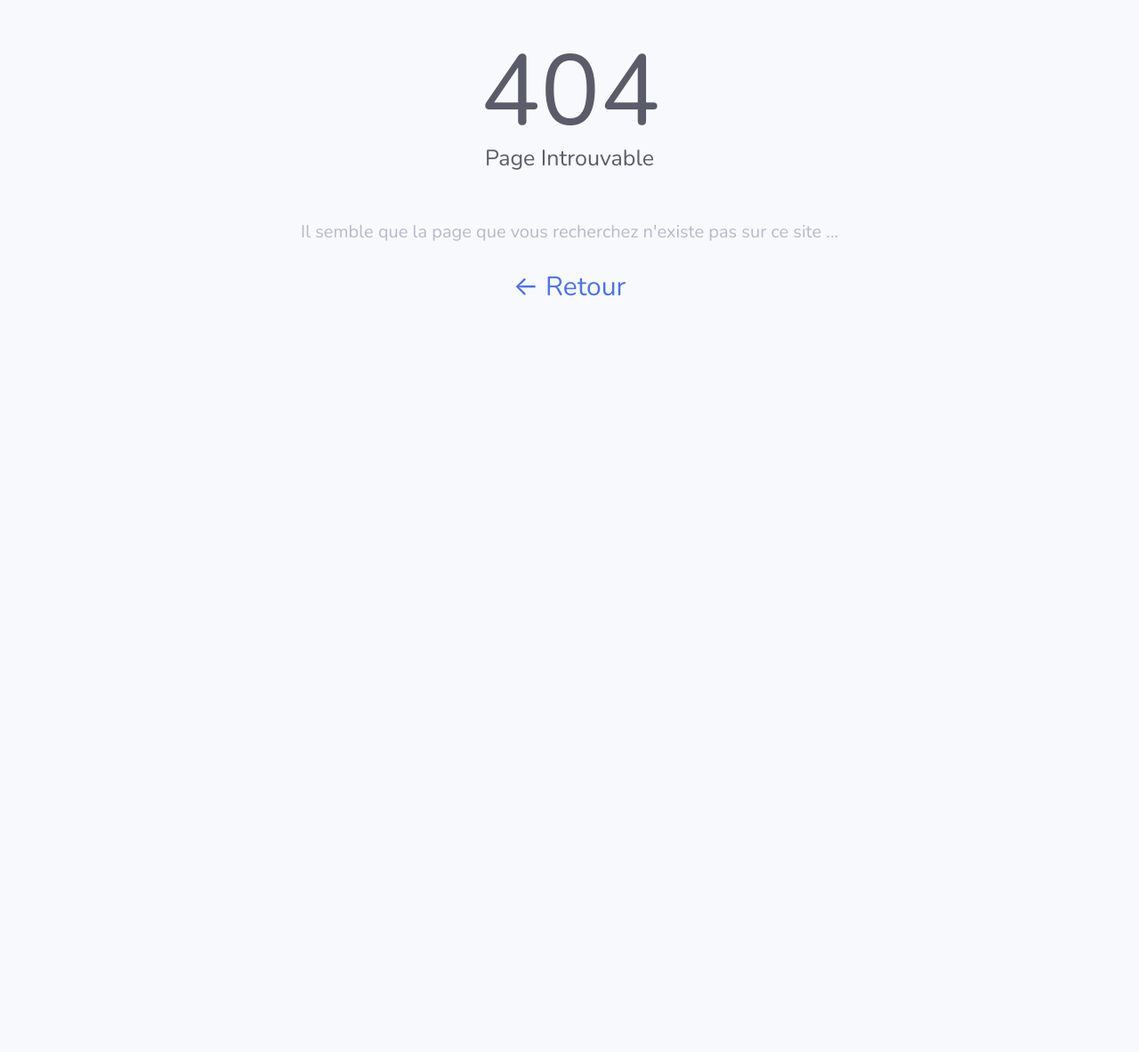
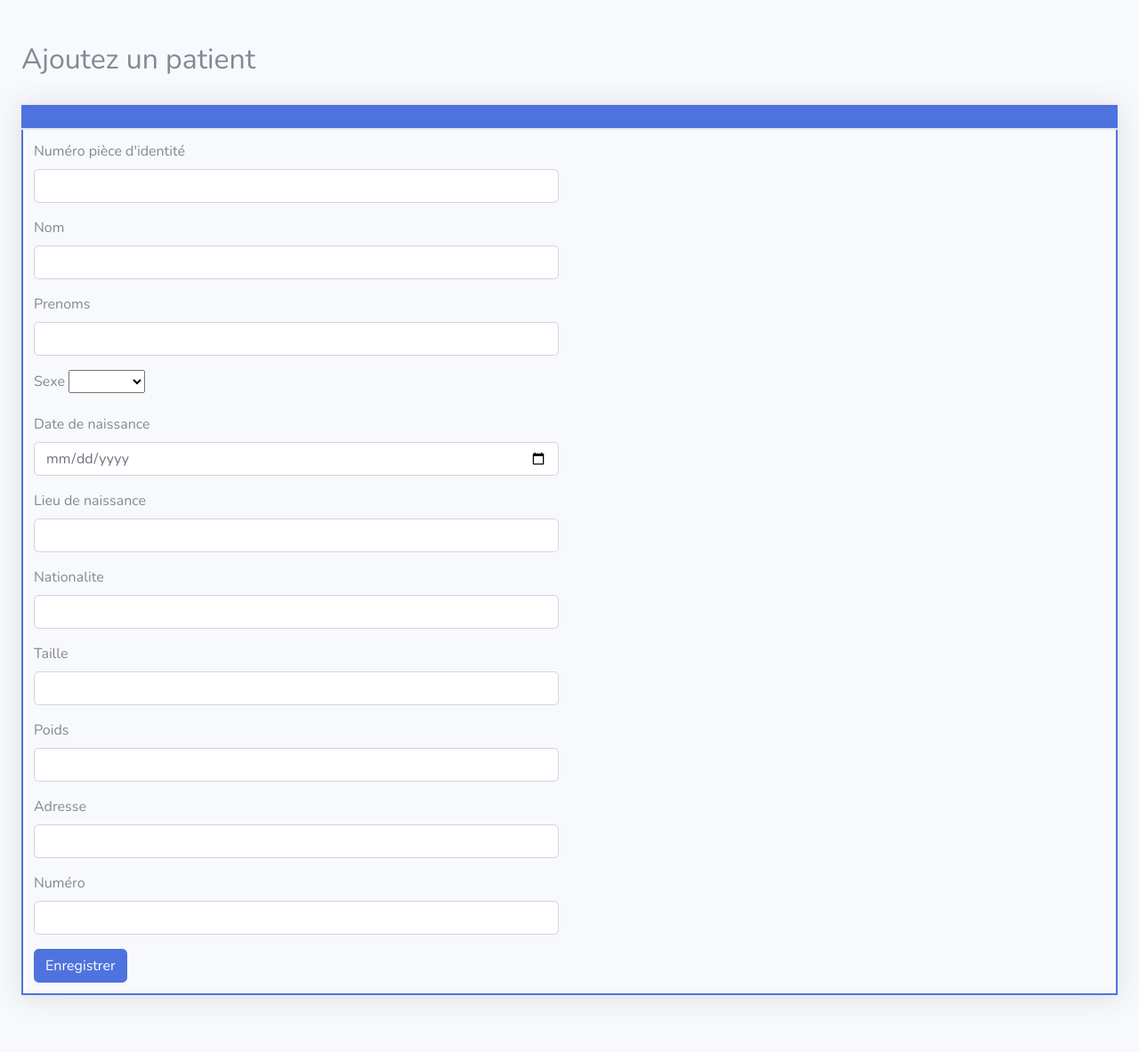
Before and after one commit to attacheaka/devstest, a PHP site: page /addpatient in a window 1280 px wide. Shown: the whole page at 89% size. Before the commit the page ends 333 px from the top, so only its background shows below. Run offline with PHP 8.4, Linux system fonts and the light colour scheme.

Commit message:
insert create

```diff
--- a/app/fonctions/Fonctions.php
+++ b/app/fonctions/Fonctions.php
@@ -1,16 +1,37 @@
 <?php
 
+ //  fonctionn pour enregistrer les donnees dans les inputs
 
-    	function e($string){
-    		if($string){
-    			return htmlspecialchars($string);
-    		}
-    	}
+    if (!function_exists('save_input_data')) {
+                function save_input_data($name,$data){
+                    $_SESSION[$name] = $data;
+                }
+            }
+
+
+    if (!function_exists('get_input')) {
+                function get_input($name,$key){
+                    return !empty($_SESSION[$name][$key])
+                    ? $_SESSION[$name][$key]
+                    : ' ';
+                }
+            }
+
+
+
+ if (!function_exists('clear_input_data')) {
+                    function clear_input_data($name){
+                        if (isset($_SESSION[$name])) {
+                             $_SESSION[$name] = [] ;
+
+                        }
+                    }
+                }
 
 
 //
 
-       function OptionTopic($string, $datas=null){
+  function OptionTopic($string, $datas=null){
 
 
            if ($string =='OptionModifier') {
--- /dev/null
+++ b/logique/accueil/addpatient.php
@@ -0,0 +1,47 @@
+<?php
+
+if (isset($_POST['addpatient'])) {
+
+	extract($_POST);
+
+   save_input_data("add_patient",$_POST);
+
+	 $bd = new App\Database();
+   $bd = $bd->getPDO();
+
+   $req = $bd->prepare('SELECT numero_piece_identite FROM patient WHERE numero_piece_identite = ?');
+   $req->execute([$numero_piece_identite]);
+
+
+
+
+if (count($req->fetchAll()) > 0) {
+
+  echo "<center> <h2 style='color:red'> Attention : Le numero de piece d'identite existe déja  </h2> </center>";
+
+}else{
+
+
+  $ins = $bd->prepare('INSERT INTO patient(numero_piece_identite,nom,prenom,sexe,date_de_naissance,lieu_de_naissance,nationalite,taille,poids,adresse,numero) VALUES(?,?,?,?,?,?,?,?,?,?,?)');
+
+  $ins->execute([
+       $numero_piece_identite,
+       $nom,
+       $prenom,
+       $sexe,
+       $date_de_naissance,
+       $lieu_de_naissance,
+       $nationalite,
+       intval($taille),
+       intval($poids),
+       $adresse,
+       $numero
+    ]);
+
+clear_input_data('add_patient');
+header('Location: accueil');
+
+}
+
+
+}
--- a/public/index.php
+++ b/public/index.php
@@ -36,6 +36,13 @@ switch ($p) {
           require ROOT.'/views/accueil/patient.php';
       break;
 
+
+      case 'addpatient':
+
+          require ROOT.'/logique/accueil/addpatient.php';
+          require ROOT.'/views/accueil/addpatient.php';
+      break;
+
       case 'delete':
           require ROOT.'/logique/accueil/delete.php';
       break;
--- a/views/accueil/addpatient.php
+++ b/views/accueil/addpatient.php
@@ -0,0 +1,105 @@
+<br><br>
+<div class="container-fluid">
+  <h2> Ajoutez un patient </h2><br>
+
+
+<table class="table table-hover shadow" style="border:2px solid #4e73df;">
+  <thead>
+    <tr class="btn-primary">
+      <th scope="col"> </th>
+
+    </tr>
+  </thead>
+  <tbody>
+
+
+    <tr >
+
+      <td>
+     <form method="POST">
+        <div class="row">
+
+             <div class="col-md-6">
+                                 <div class="form-group">
+                                  <label for="piece">Numéro pièce d'identité</label>
+                                  <input value="<?= get_input('add_patient','numero_piece_identite'); ?>" type="text" class="form-control" name="numero_piece_identite" id="piece" />
+                     </div>
+
+                      <div class="form-group">
+                                  <label for="nom">Nom </label>
+                                  <input  value="<?= get_input('add_patient','nom'); ?>" type="text" class="form-control" name="nom" id="nom" />
+                     </div>
+
+                       <div class="form-group">
+                                  <label for="prenom">Prenoms</label>
+                                  <input type="text"  value="<?= get_input('add_patient','prenom'); ?>" class="form-control" name="prenom" id="prenom" />
+                     </div>
+
+                       <div class="form-group">
+                                  <label for="sexe">Sexe  </label>
+                                  <select  name="sexe" id="sexe">
+                                     <option value="<?= get_input('add_patient','sexe'); ?>">
+                                        <?php if (isset($_SESSION['add_patient'])) {
+                                            echo get_input('add_patient','sexe');
+                                        }  ?>
+                                     </option>
+                                     <option value="M"> Masculin</option>
+                                     <option value="F"> Feminin </option>
+                                  </select>
+                     </div>
+
+                      <div class="form-group">
+                                  <label for="date_de_naissance"> Date de naissance </label>
+                                  <input type="date"  value="<?= get_input('add_patient','date_de_naissance'); ?>"  class="form-control" name="date_de_naissance" id="date_de_naissance" />
+                     </div>
+
+                     <div class="form-group">
+                                  <label for="lieu_de_naissance">Lieu de naissance</label>
+                                  <input type="text"  value="<?= get_input('add_patient','lieu_de_naissance'); ?>"  class="form-control" name="lieu_de_naissance" id="lieu_de_naissance" />
+                     </div>
+
+
+                     <div class="form-group">
+                                  <label for="nationalite">Nationalite</label>
+                                  <input type="text"  value="<?= get_input('add_patient','nationalite'); ?>"  class="form-control" name="nationalite" id="nationalite" />
+                     </div>
+
+
+                     <div class="form-group">
+                                  <label for="taille"> Taille</label>
+                                  <input type="text"  value="<?= get_input('add_patient','taille'); ?>" class="form-control" name="taille" id="taille" />
+                     </div>
+
+
+                     <div class="form-group">
+                                  <label for="poids">Poids </label>
+                                  <input type="text"  value="<?= get_input('add_patient','poids'); ?>"  class="form-control" name="poids" id="poids" />
+                     </div>
+
+                        <div class="form-group">
+                                  <label for="adresse"> Adresse </label>
+                                  <input type="text"  value="<?= get_input('add_patient','adresse'); ?>"  class="form-control" name="adresse" id="adresse" />
+                     </div>
+
+
+                        <div class="form-group">
+                                  <label for="numero"> Numéro </label>
+                                  <input type="text"  value="<?= get_input('add_patient','numero'); ?>"  class="form-control" name="numero" id="numero" />
+                     </div>
+
+
+                       <button type="sublmite" class="btn btn-primary" name="addpatient"> Enregistrer </button>
+
+             </div>
+        </div>
+    </form>
+    </td>
+    </tr>
+
+
+  </tbody>
+</table>
+
+
+</div>
+ <br><br>
```
